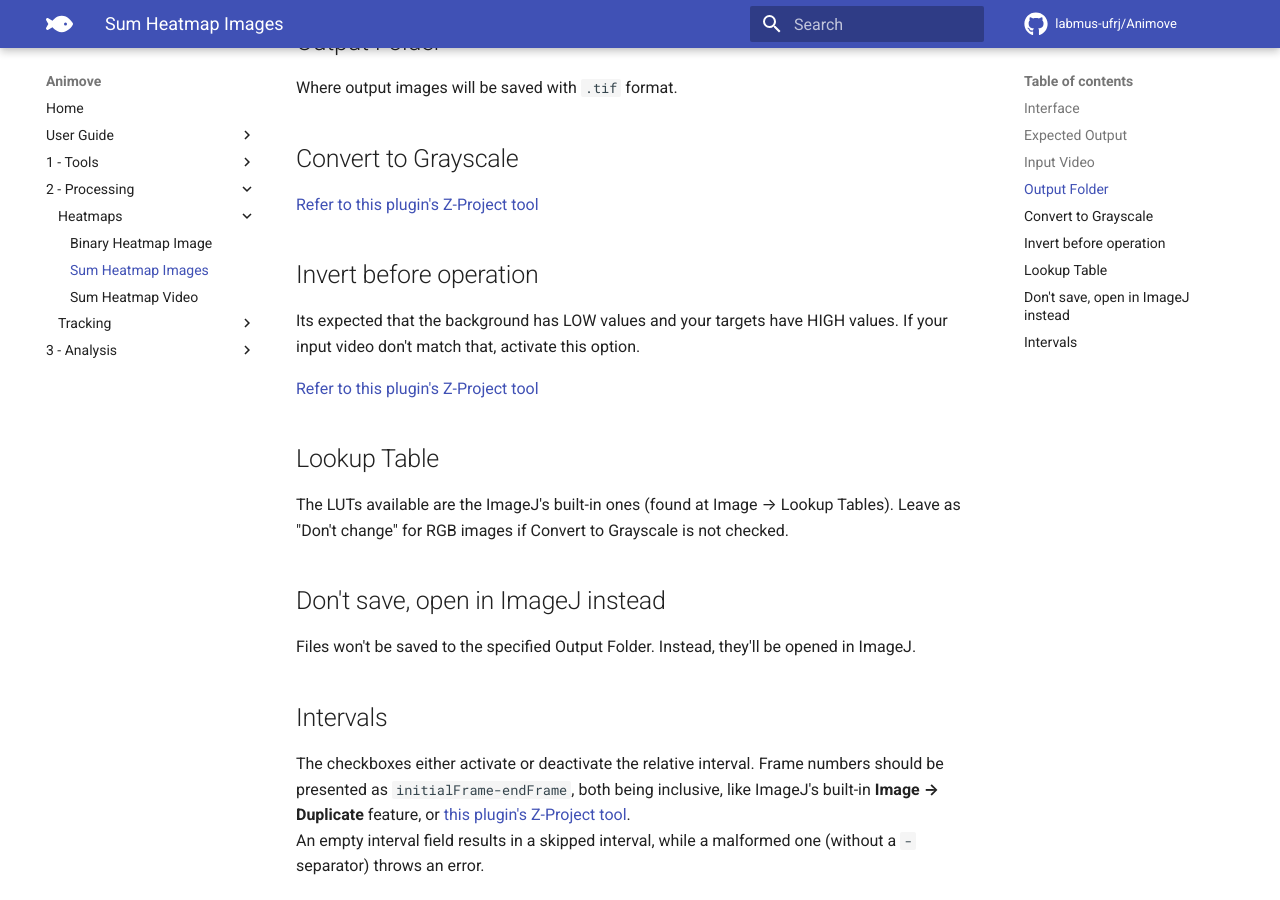
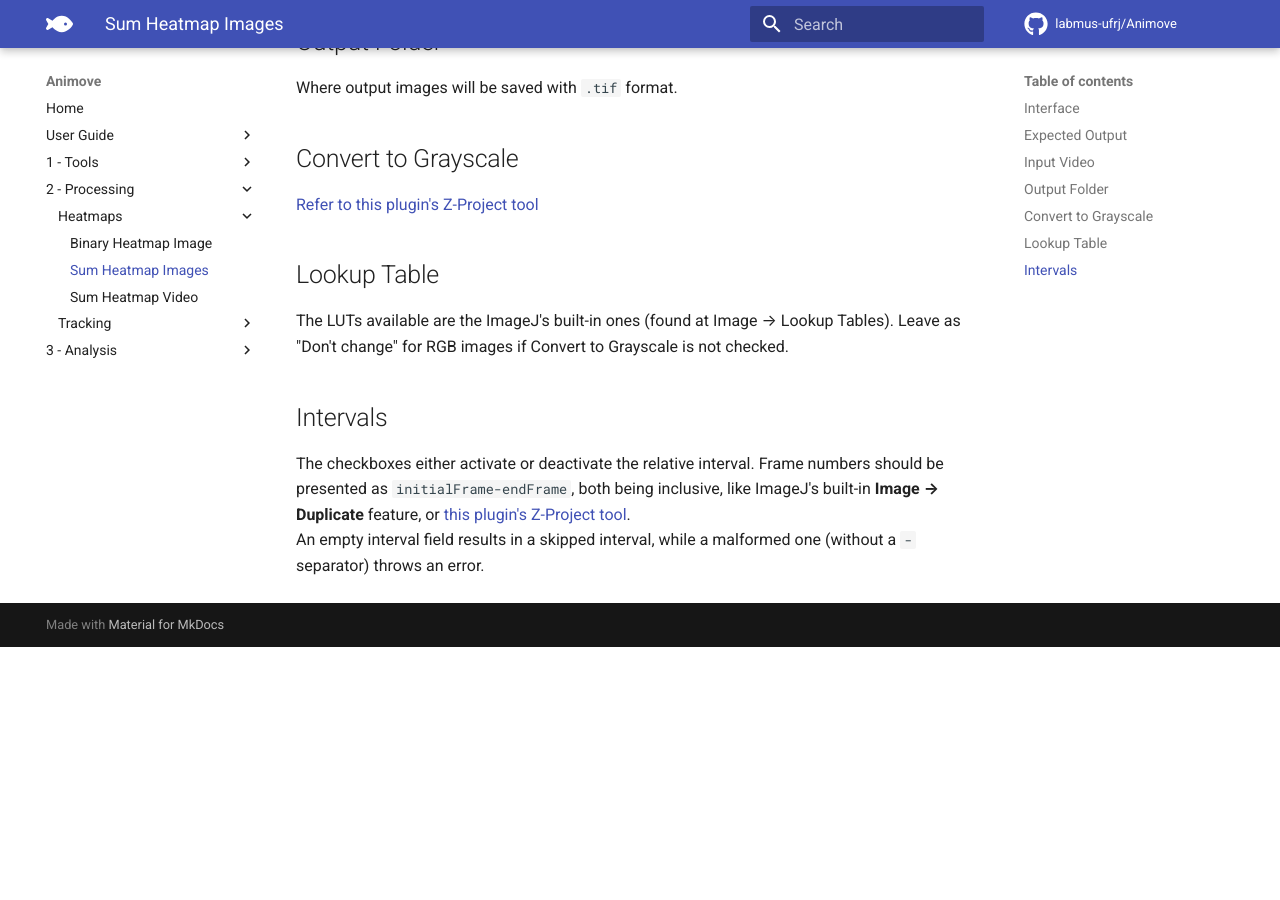
Before and after one commit to labmus-ufrj/Animove, an MkDocs documentation site: the page built from docs/docs/processing/heatmap-images.md, in a window 1280 px wide and 900 px high, scrolled down 1165 px. Built offline with MkDocs 1.6.1 and Material for MkDocs 9.7.7, drawn with Linux system fonts in a browser that asks for light colours; comment, search, counter and statistics services are not loaded; after the commit the page ends 1812 px from its top, so only the background shows below that.

Commit message:
Update heatmap-images.md

```diff
--- a/docs/docs/processing/heatmap-images.md
+++ b/docs/docs/processing/heatmap-images.md
@@ -65,16 +65,10 @@ Where output images will be saved with `.tif` format.
 ## Convert to Grayscale
 [Refer to this plugin's Z-Project tool](../tools/z-project.md#convert-to-grayscale)
 
-## Invert before operation
-Its expected that the background has LOW values and your targets have HIGH values. If your input video don't match that, activate this option.
-
-[Refer to this plugin's Z-Project tool](../tools/z-project.md#invert-before-operation)
-
 ## Lookup Table
 The LUTs available are the ImageJ's built-in ones (found at Image → Lookup Tables). Leave as "Don't change" for RGB images if Convert to Grayscale is not checked.
 
-## Don't save, open in ImageJ instead
-Files won't be saved to the specified Output Folder. Instead, they'll be opened in ImageJ.
+
 
 ## Intervals
 The checkboxes either activate or deactivate the relative interval. Frame numbers should be presented as `initialFrame-endFrame`, both being inclusive, like ImageJ's built-in **Image → Duplicate** feature, or [this plugin's Z-Project tool](../tools/z-project.md#initial-frame).
```
